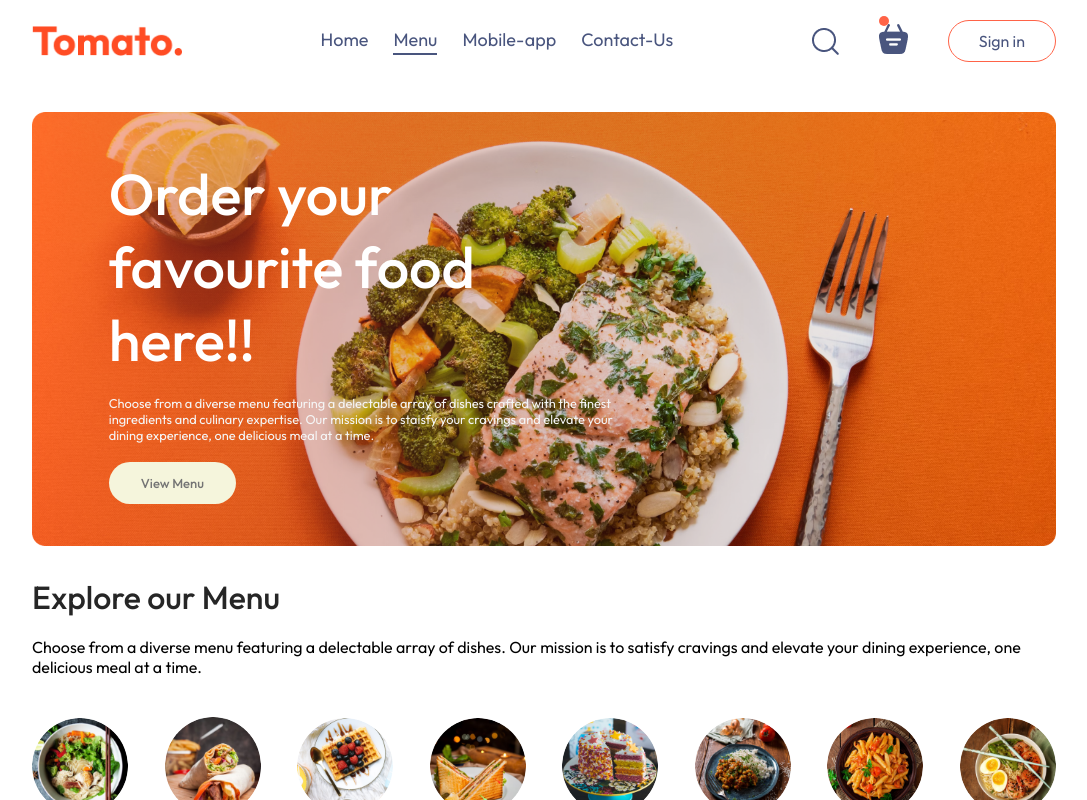
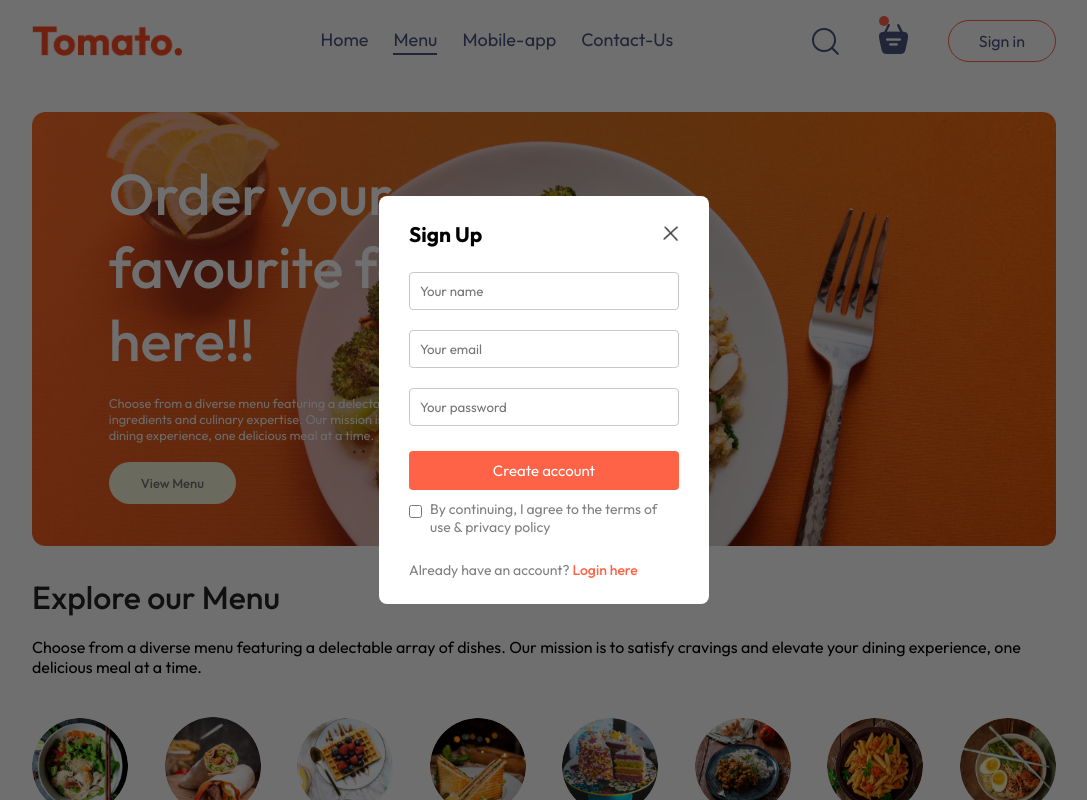
Before and after one commit to anwghub/Food_Delivery_App, a React (Vite) app in the folder frontend/: page / in a window 1280 px wide. Both pictures are taken after a click on the button "Sign in". Shown: the top 800 px of the page, without its empty margins (96-1183 px from the left). Built offline with nearby package versions, Linux system fonts and the light colour scheme.

Commit message:
login pg added

```diff
--- a/frontend/src/App.jsx
+++ b/frontend/src/App.jsx
@@ -1,17 +1,22 @@
 // eslint-disable-next-line no-unused-vars
-import React from 'react'
+import React, { useState } from 'react'
 import { Navbar } from './components/Navbar/Navbar'
 import {Route,Routes} from 'react-router-dom'
 import Home from './pages/Home/Home'
 import Cart from './pages/Cart/Cart'
 import PlaceOrder from './pages/PlaceOrder/PlaceOrder'
 import Footer from './components/Footer/Footer'
+import LoginPopUp from './components/LoginPopUp/LoginPopUp'
 
 const App = () => {
+
+    const [showLogin,setShowLogin] = useState(false);
+
   return (
     <>
+    {showLogin?<LoginPopUp setShowLogin={setShowLogin}/>:<></>}
       <div className='app'>
-      <Navbar/>
+      <Navbar setShowLogin={setShowLogin}/>
       <Routes>
         <Route path='/' element={<Home/>}/>
         <Route path='/cart' element={<Cart/>}/>
--- /dev/null
+++ b/frontend/src/components/LoginPopUp/LoginPopUp.css
@@ -0,0 +1,74 @@
+.login-popup{
+    position: absolute;
+    z-index: 1;
+    width: 100%;
+    height: 100%;
+    background-color: #00000090;
+    display: grid;
+}
+
+.login-popup-container{
+    place-self: center;
+    width: max(23vw, 330px);
+    color: #808080;
+    background-color: white;
+    display: flex;
+    flex-direction: column;
+    gap: 25px;
+    padding: 25px 30px;
+    border-radius: 8px;
+    font-size: 14px;
+    animation: fadeIn 0.5s;
+}
+
+.login-popup-title{
+    display: flex;
+    justify-content: space-between;
+    align-items: center;
+    color: black;
+}
+
+.login-popup-title img{
+    width: 16px;
+    cursor: pointer;
+}
+
+.login-popup-inputs{
+    display: flex;
+    flex-direction: column;
+    gap: 20px;
+}
+
+.login-popup-inputs input{
+    outline: none;
+    border:  1px solid #c9c9c9;
+    padding: 10px;
+    border-radius: 4px;
+}
+
+.login-popup-container button{
+    border: none;
+    padding: 10px;
+    border-radius: 4px;
+    color: white;
+    background-color: tomato;
+    font-size: 15px;
+    cursor: pointer;
+}
+
+.login-popup-condition{
+    display: flex;
+    align-items: start;
+    gap: 8px;
+    margin-top: -15px;
+}
+
+.login-popup-condition input{
+    margin-top: 5px;
+}
+
+.login-popup p span{
+    color: tomato;
+    font-weight: 500;
+    cursor: pointer;
+}
--- /dev/null
+++ b/frontend/src/components/LoginPopUp/LoginPopUp.jsx
@@ -0,0 +1,37 @@
+import React, { useState } from 'react'
+import './LoginPopUp.css'
+import { assets } from '../../assets/assets'
+
+const LoginPopUp = ({setShowLogin}) => {
+
+    const [currState, setCurrState] = useState("Sign Up")
+
+  return (
+    <div className='login-popup'>
+        <form className="login-popup-container">
+            <div className="login-popup-title">
+                <h2>{currState}</h2>
+                <img onClick={()=>setShowLogin(false)} src={assets.cross_icon} alt="" />
+            </div>
+            <div className="login-popup-inputs">
+                {currState==="Login"?<></>: <input type="text" placeholder='Your name' required />}
+
+                <input type="email" placeholder='Your email' required />
+                <input type="password" placeholder='Your password' required />
+            </div>
+            <button>{currState==="Sign Up"?"Create account":"Login"}</button>
+            <div className="login-popup-condition">
+                <input type="checkbox" required />
+                <p>By continuing, I agree to the terms of use & privacy policy</p>
+            </div>
+            {currState==="Login"
+            ?<p>Create a new account? <span onClick={()=>setCurrState("Sign up")}> Click here..</span></p>
+            :<p>Already have an account? <span onClick={()=>setCurrState("Login")}>Login here</span></p>}
+
+
+        </form>
+    </div>
+  )
+}
+
+export default LoginPopUp
--- a/frontend/src/components/Navbar/Navbar.jsx
+++ b/frontend/src/components/Navbar/Navbar.jsx
@@ -4,7 +4,7 @@ import './Navbar.css'
 import {assets} from '../../assets/assets'
 import {Link} from 'react-router-dom'
 
- export const Navbar = () => {
+ export const Navbar = ({setShowLogin}) => {
 
     const [menu,setMenu] = useState("menu");
 
@@ -23,7 +23,7 @@ import {Link} from 'react-router-dom'
           <img src={assets.basket_icon} alt="" />
           <div className="dot"></div>
         </div>
-        <button>Sign in</button>
+        <button onClick={()=>setShowLogin(true)}>Sign in</button>
       </div>
     </div>
   )
```
